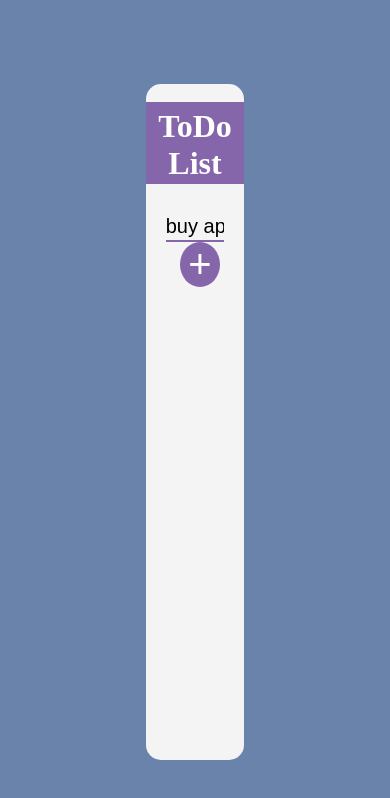
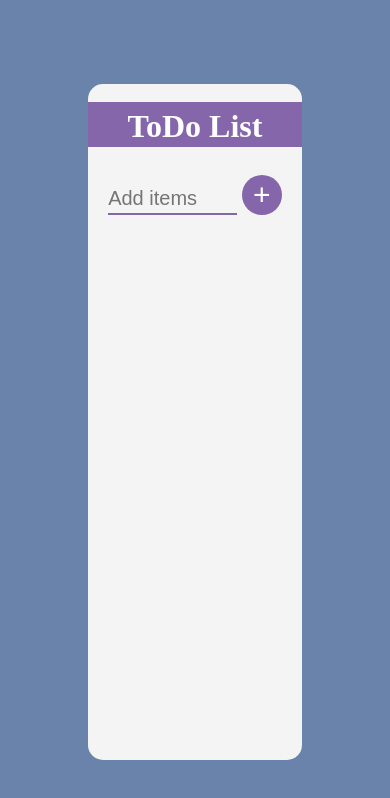
Before and after one commit to anuragyadav20062002/React-Programs, a React (Create React App) app in the folder todolistreact/: page / in a window 390 px wide. Shown: the top 798 px of the page. Built offline with nearby package versions, Linux system fonts and the light colour scheme.

Commit message:
added css

```diff
--- a/todolistreact/src/App.js
+++ b/todolistreact/src/App.js
@@ -3,7 +3,7 @@ import React, { useState } from "react"
 import ToDoLists from "./ToDoLists"
 
 const App = () => {
-  const [inputList, setInputList] = useState("buy apple")
+  const [inputList, setInputList] = useState("")
 
   const [items, setItems] = useState([])
 
--- a/todolistreact/src/ToDoLists.jsx
+++ b/todolistreact/src/ToDoLists.jsx
@@ -5,6 +5,7 @@ const ToDoLists = (props) => {
   return (
     <>
       <div className="todo_style">
+        <i class="fa fa-times" aria-hidden="true"></i>
         <li>{props.text}</li>
       </div>
     </>
--- a/todolistreact/src/index.css
+++ b/todolistreact/src/index.css
@@ -80,3 +80,52 @@ ol li {
   text-transform: capitalize;
   border-bottom: 1px solid grey;
 }
+
+.todo_style {
+  display: flex;
+  flex-direction: row;
+  justify-content: left;
+  align-items: center;
+}
+
+.todo_style .fa-times {
+  width: 20px;
+  height: 20px;
+  display: flex;
+  justify-content: center;
+  align-items: center;
+  background-color: #8566aa;
+  border-radius: 50%;
+  margin: 0 15px 0 35px;
+  color: aliceblue;
+  box-shadow: 5px 5px 15px -5px rgba(0, 0, 0e, 0.3);
+}
+
+.todo_style .fa-times:hover {
+  background-color: crimson;
+}
+
+.todo_style .fa-times:hover .list_style {
+  color: crimson;
+}
+
+@media (max-width: 768px) {
+  .center_div {
+    width: 55%;
+  }
+}
+
+.todo_style .fa-times {
+  margin: 0 15px 0 15px;
+  display: flex;
+  justify-content: center;
+  align-items: center;
+}
+
+button {
+  margin-left: 5px;
+  min-height: 40px;
+  width: 40px;
+  color: #fff;
+  font-size: 30px;
+}
```
